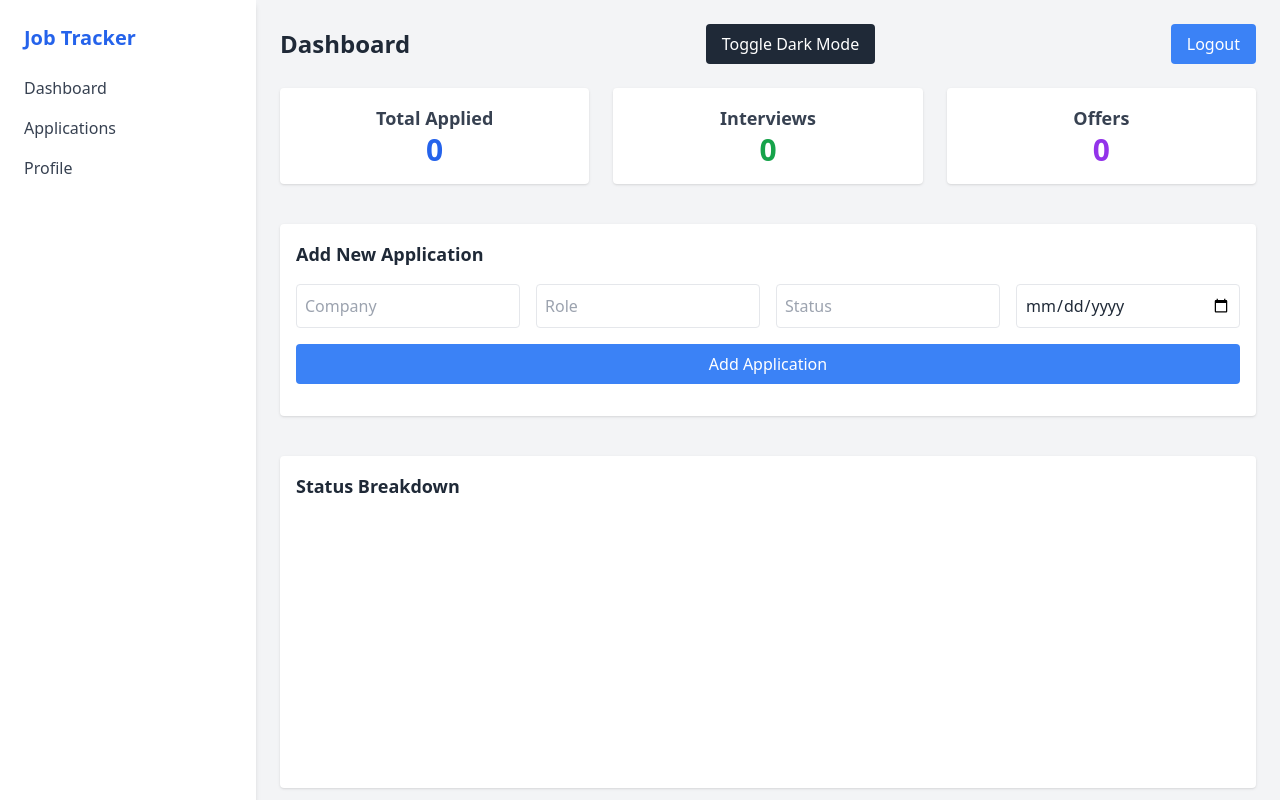
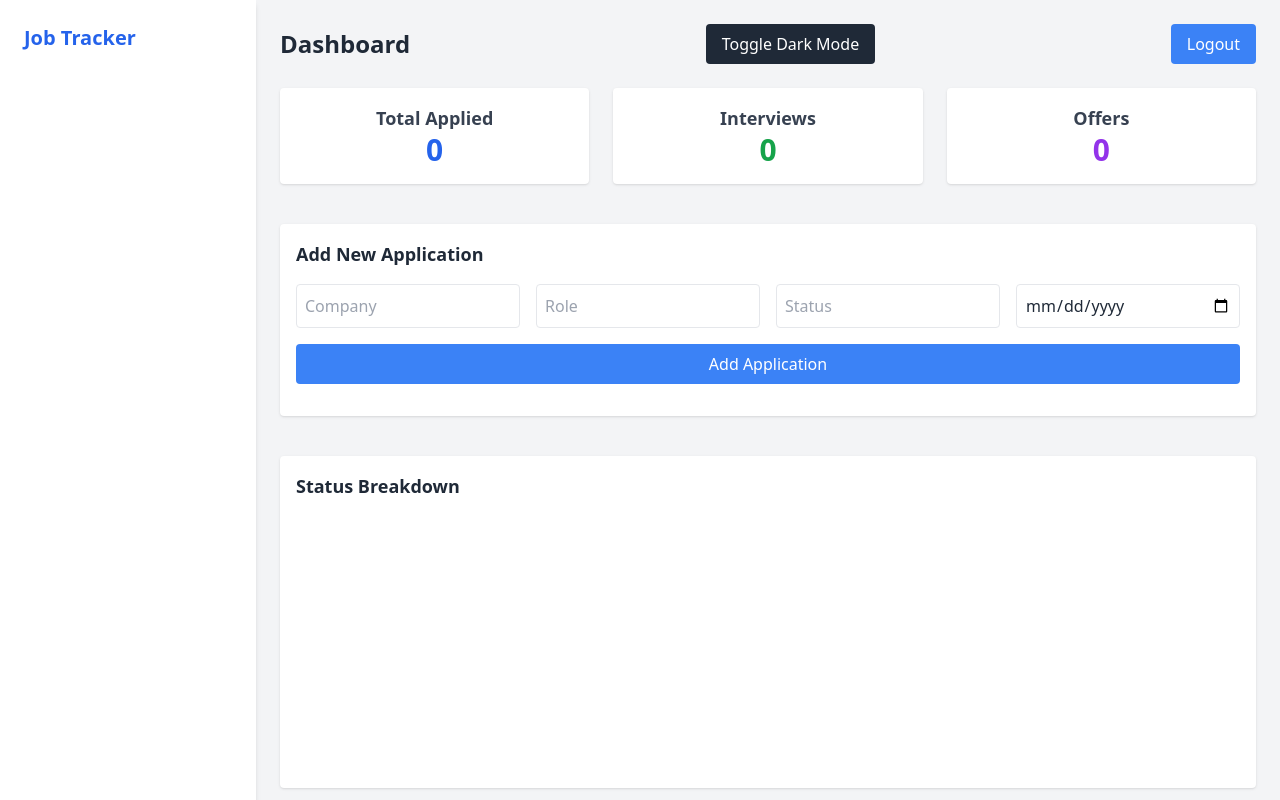
Before and after one commit to ezhil-34/job_tracker_react.js, a React (Vite) app: page /dashboard in a window 1280 px wide. Shown: the top 800 px of the page. Built offline with nearby package versions, Linux system fonts and the light colour scheme.

Commit message:
dashboard  site add the darkMode and saved the removeing the some components'

```diff
--- a/index.html
+++ b/index.html
@@ -1,4 +1,5 @@
 <body>
   <div id="root"></div>
   <script type="module" src="/src/main.jsx"></script>
+
 </body>
--- a/src/pages/Dashboard.jsx
+++ b/src/pages/Dashboard.jsx
@@ -129,11 +129,7 @@ export default function Dashboard() {
       {/* Sidebar */}
       <aside className="w-64 bg-white dark:bg-gray-800 shadow-md p-6">
         <h2 className="text-xl font-bold mb-6 text-blue-600">Job Tracker</h2>
-        <nav className="space-y-4">
-          <a href="#" className="block text-gray-700 dark:text-gray-300 hover:text-blue-500">Dashboard</a>
-          <a href="#" className="block text-gray-700 dark:text-gray-300 hover:text-blue-500">Applications</a>
-          <a href="#" className="block text-gray-700 dark:text-gray-300 hover:text-blue-500">Profile</a>
-        </nav>
+
       </aside>
 
       {/* Main Content */}
```
